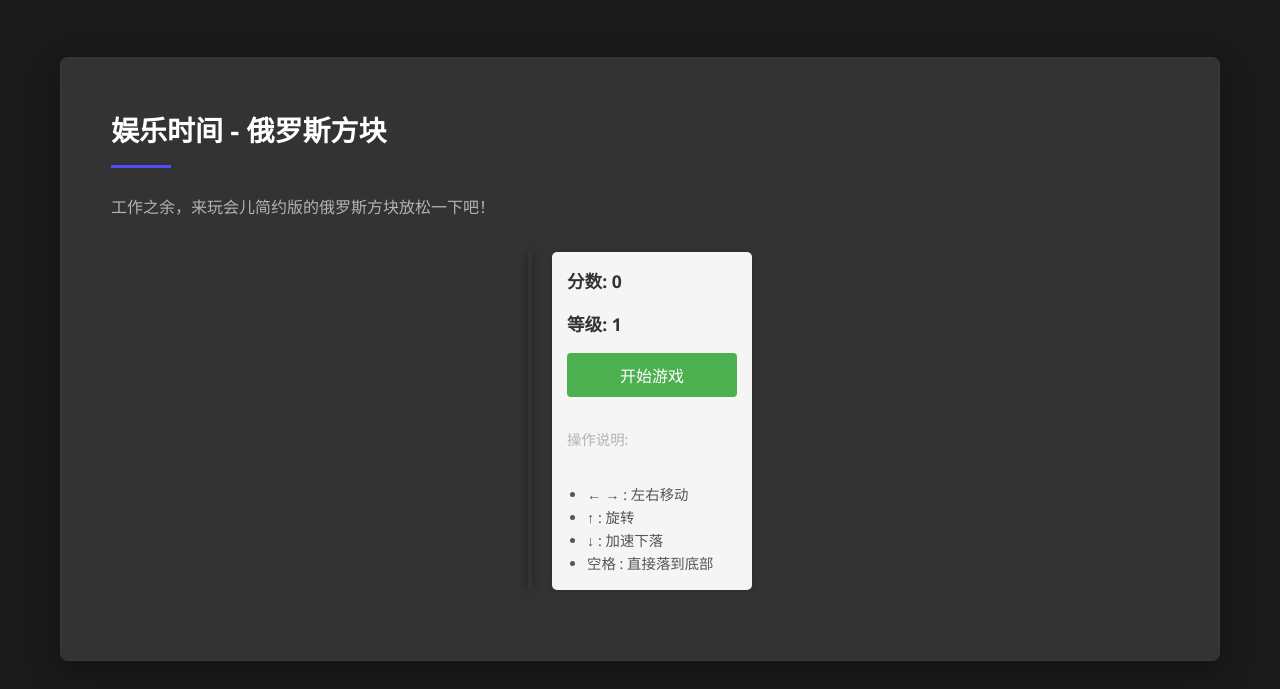
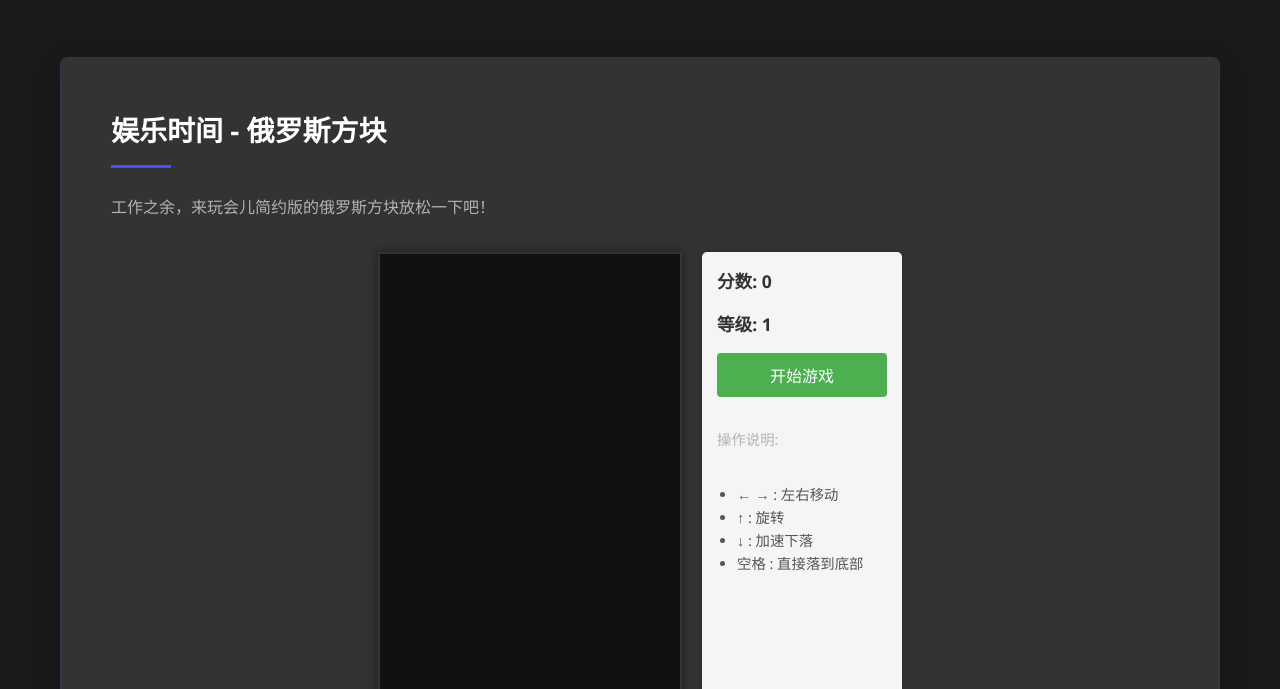
Before and after one commit to zhCNzzy/zhCNzzy.github.io, a plain HTML site: page index.html in a window 1280 px wide. Shown: the part 263-952 px from the top of the page. Drawn offline with Linux system fonts and the light colour scheme.

Commit message:
Update index.html

```diff
--- a/index.html
+++ b/index.html
@@ -599,5 +599,72 @@
             window.addEventListener('load', checkFade);
         });
     </script>
+    <script>
+document.addEventListener('DOMContentLoaded', function() {
+    // 游戏常量
+    const COLS = 10;
+    const ROWS = 20;
+    const BLOCK_SIZE = 30;
+    const NEXT_PIECE_SIZE = 4;
+
+    // 游戏变量
+    let canvas, ctx;
+    let nextCanvas, nextCtx;
+    let board = [];
+    let piece = null;
+    let nextPiece = null;
+    let score = 0;
+    let level = 1;
+    let gameInterval = null;
+    let dropInterval = 1000; // 初始下落速度(毫秒)
+    let isGameOver = false;
+    let isPaused = false;
+
+    // 方块形状和颜色
+    const SHAPES = [
+        { shape: [[1, 1, 1, 1]], color: '#00FFFF' },  // I
+        { shape: [[1, 1], [1, 1]], color: '#FFFF00' }, // O
+        { shape: [[0, 1, 0], [1, 1, 1]], color: '#AA00FF' }, // T
+        { shape: [[1, 1, 0], [0, 1, 1]], color: '#FF0000' }, // Z
+        { shape: [[0, 1, 1], [1, 1, 0]], color: '#00FF00' }, // S
+        { shape: [[1, 0, 0], [1, 1, 1]], color: '#0000FF' }, // L
+        { shape: [[0, 0, 1], [1, 1, 1]], color: '#FF7F00' }  // J
+    ];
+
+    // 初始化游戏
+    function init() {
+        canvas = document.createElement('canvas');
+        canvas.width = COLS * BLOCK_SIZE;
+        canvas.height = ROWS * BLOCK_SIZE;
+        ctx = canvas.getContext('2d');
+        document.getElementById('tetris-board').appendChild(canvas);
+
+        // 初始化游戏板
+        createBoard();
+
+        // 创建下一个方块预览
+        createNextPiecePreview();
+
+        // 生成第一个方块和下一个方块
+        piece = generatePiece();
+        nextPiece = generatePiece();
+
+        // 事件监听
+        document.addEventListener('keydown', control);
+        document.getElementById('start-btn').addEventListener('click', startGame);
+
+        // 绘制初始状态
+        draw();
+        drawNextPiece();
+    }
+
+    // [这里插入所有其他函数，保持完整代码结构]
+    // 注意：由于代码较长，请确保包含完整的JavaScript代码
+
+    // 初始化游戏
+    init();
+});
+</script>
+
 </body>
 </html>
```
